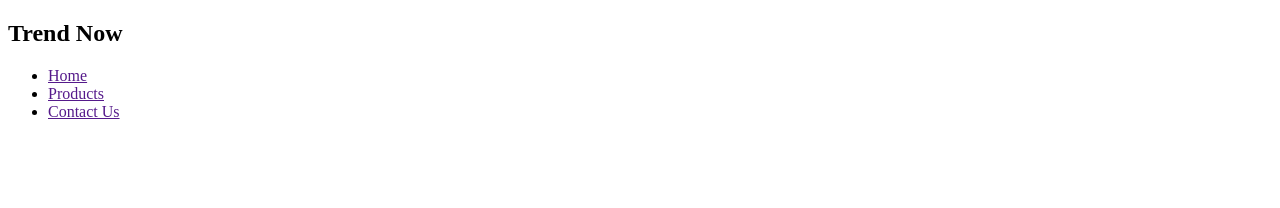
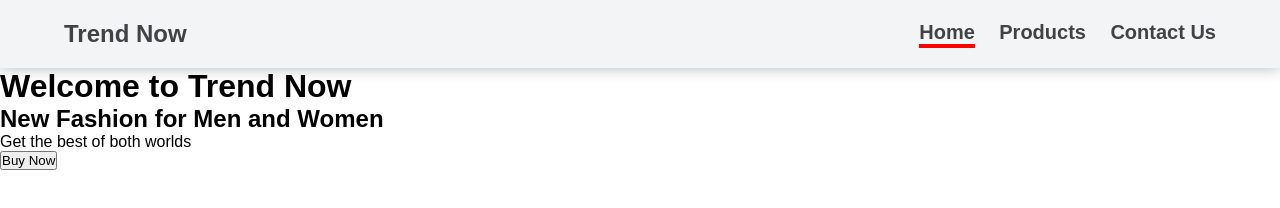
Before and after one commit to riyad932/mismid, a plain HTML site: page index.html in a window 1280 px wide. Drawn offline with Linux system fonts and the light colour scheme.

Commit message:
fourth commit

```diff
--- a/index.html
+++ b/index.html
@@ -16,4 +16,15 @@
             <li><a href="">Contact Us</a></li>
         </ul>
     </nav>
+    <header>
+        <h1>Welcome to Trend Now</h1>
+    </header>
+    <main>
+        <section class="content">
+            <h2>New Fashion for Men and Women</h2>
+            <p>Get the best of both worlds</p>
+            <button>Buy Now</button>
+        </section>
+    </main>
 </body>
+</html>
--- a/style.css
+++ b/style.css
@@ -0,0 +1,41 @@
+*{
+    margin: 0;
+    padding: 0;
+    font-family: sans-serif;
+}
+body{
+    height: 100%;
+}
+.navbar{
+    padding: 20px 5%;
+    display: flex;
+    justify-content: space-between;
+    align-items: center;
+    position: sticky;
+    z-index: 999;
+    background-color: #f3f4f6;
+    box-shadow: 0 0 14px rgba(0, 0, 0, 0.3);
+}
+.navbar .logo h1{
+    color: #424144;
+    border-bottom: none;
+}
+.navbar .menu li{
+    list-style: none;
+    display: inline-block;
+}
+.navbar .menu li a{
+    display: block;
+    margin-left: 20px;
+    color: #424144;
+    border-bottom: 4px solid transparent;
+    text-decoration: none;
+    font-size: 20px;
+    font-weight: bold;
+}
+.navbar .menu li .active{
+    border-bottom: 4px solid red;
+}
+.navbar .menu li a:hover{
+    border-bottom: 4px solid red;
+}
```
